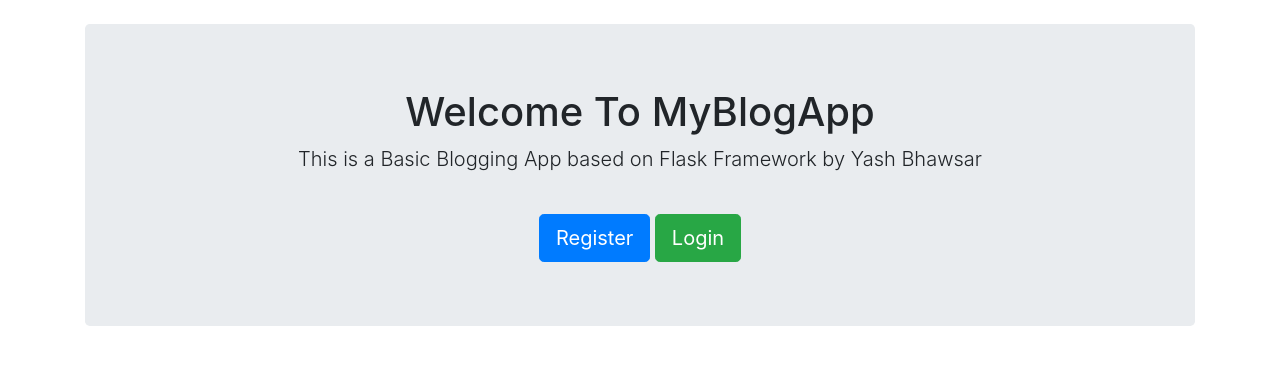
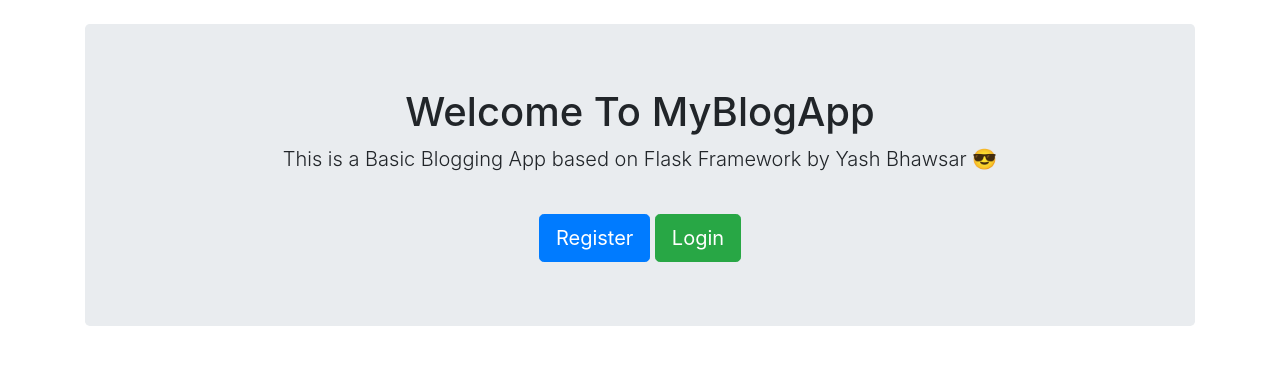
Before and after one commit to yash872/Flask_Blog, a Flask app: page / in a window 1280 px wide. Shown: the part 56-421 px from the top of the page. Run offline with Flask 2, Linux system fonts and the light colour scheme; some libraries are stand-ins or nearby versions.

Commit message:
Update home.html

```diff
--- a/templates/home.html
+++ b/templates/home.html
@@ -4,7 +4,7 @@
 
 <div class="jumbotron text-center">
     <h1>Welcome To MyBlogApp</h1>
-    <p class="lead">This is a Basic Blogging App based on Flask Framework by Yash Bhawsar</p>
+    <p class="lead">This is a Basic Blogging App based on Flask Framework by Yash Bhawsar 😎</p>
     <br>
     {% if session.logged_in == NULL %}
       <a href="/register" class="btn btn-primary btn-lg">Register</a>
```
